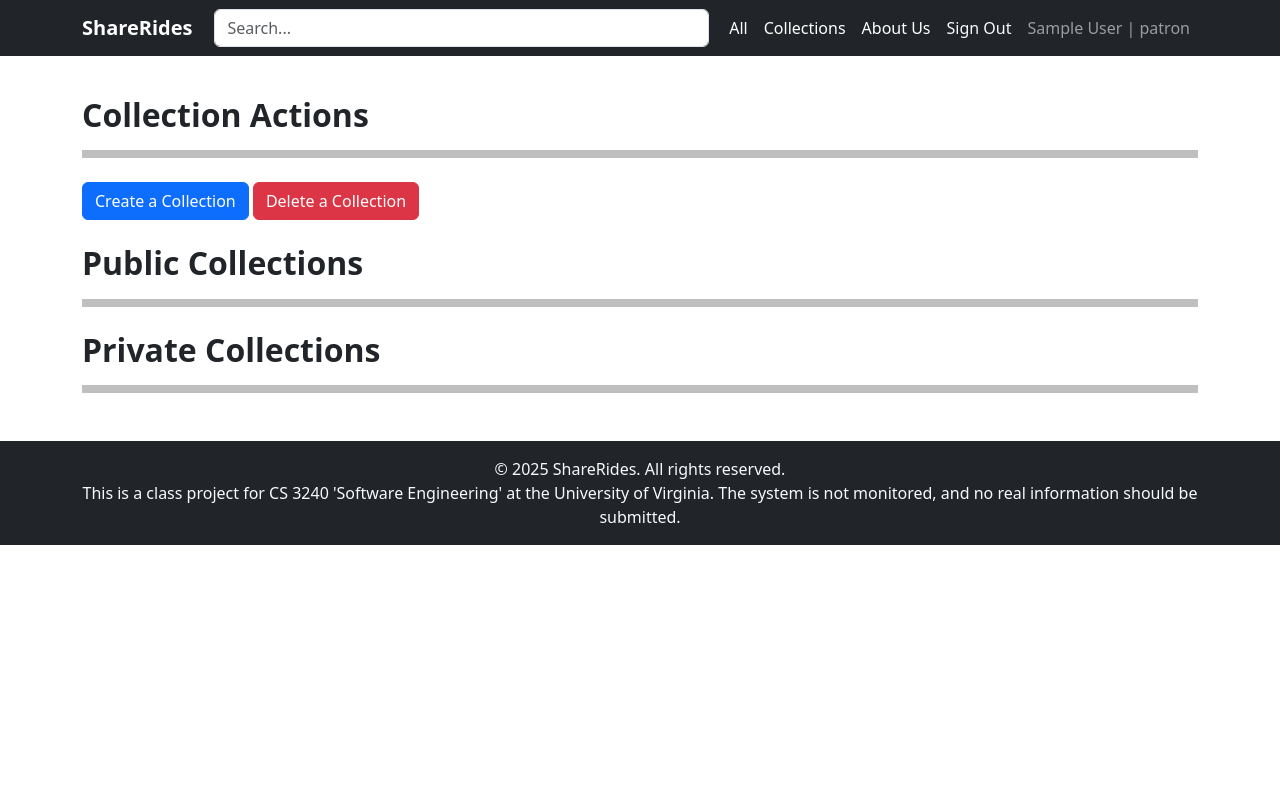
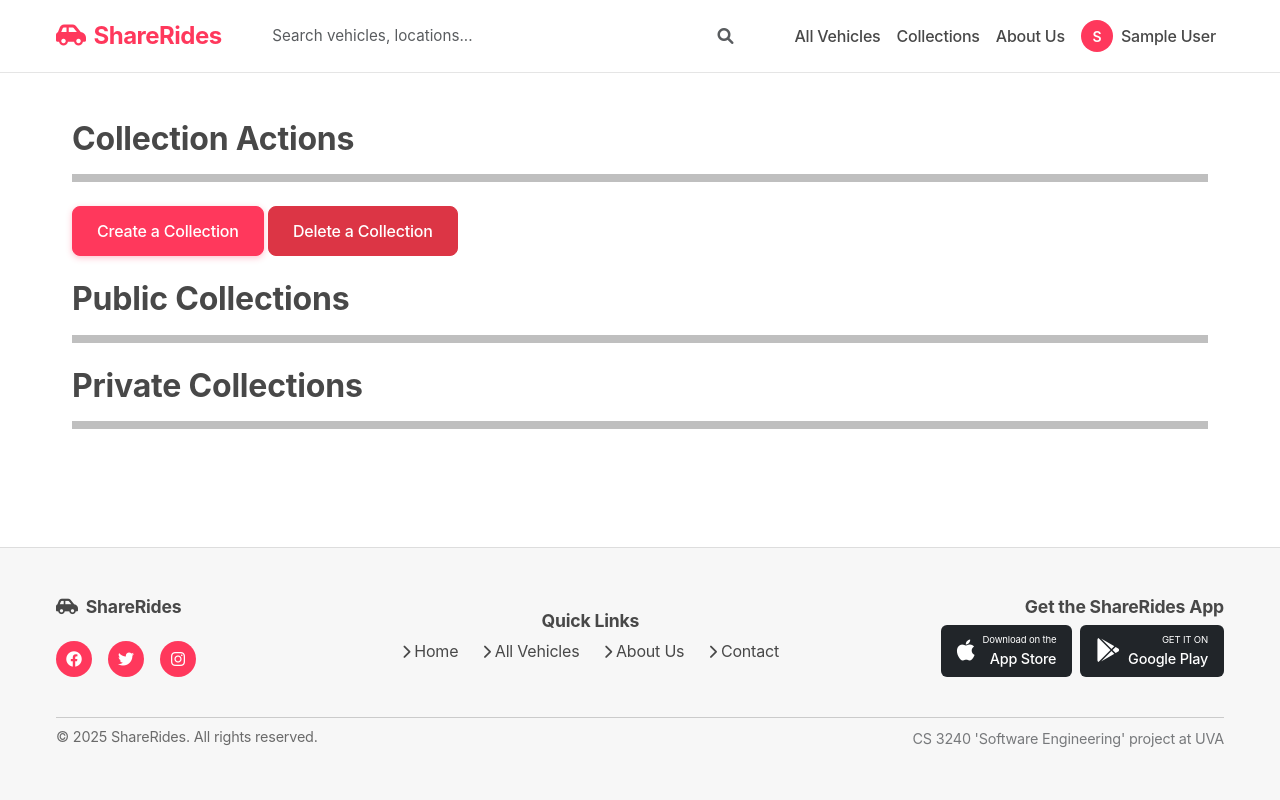
Before and after one commit to TamerTimraz/ShareRides, a Django app: page /home in a window 1280 px wide. Run offline with Django 5.2, Linux system fonts and the light colour scheme; the visitor is signed in with stand-in values (Sample User, id 1); data that the repository does not hold is empty; parts of the project's set-up code (start-up, migrations or seed data) failed here and were passed over.

Commit message:
Update branding with consistent ShareRides naming

```diff
--- /dev/null
+++ b/vehicleLending/static/css/sharerides-style.css
@@ -0,0 +1,464 @@
+:root {
+  --sharerides-red: #FF5A5F;
+  --sharerides-pink: #FF385C;
+  --sharerides-dark-gray: #484848;
+  --sharerides-gray: #767676;
+  --sharerides-light-gray: #F7F7F7;
+  --sharerides-border: #DDDDDD;
+  --sharerides-teal: #00A699;
+  --sharerides-purple: #914669;
+}
+
+body {
+  font-family: 'Circular', -apple-system, BlinkMacSystemFont, Roboto, 'Helvetica Neue', sans-serif;
+  color: var(--sharerides-dark-gray);
+  background-color: #fff;
+  margin: 0;
+  padding: 0;
+  line-height: 1.5;
+  letter-spacing: -0.2px;
+  min-height: 100vh;
+  display: flex;
+  flex-direction: column;
+}
+
+main {
+  flex: 1;
+}
+
+/* Navbar styling */
+.navbar {
+  background-color: white !important;
+  box-shadow: 0 1px 0 rgba(0, 0, 0, 0.1);
+  padding: 0.75rem 1.5rem;
+  transition: all 0.3s ease;
+}
+
+.navbar.scrolled {
+  padding: 0.5rem 1.5rem;
+  box-shadow: 0 2px 10px rgba(0, 0, 0, 0.08);
+}
+
+.navbar-brand {
+  color: var(--sharerides-pink) !important;
+  font-weight: bold;
+  padding: 0;
+  font-size: 1.5rem;
+  letter-spacing: -0.5px;
+}
+
+.nav-link {
+  color: var(--sharerides-dark-gray) !important;
+  font-weight: 500;
+  transition: all 0.2s;
+  position: relative;
+  padding: 0.5rem 1rem;
+}
+
+.nav-link::after {
+  content: '';
+  position: absolute;
+  width: 0;
+  height: 2px;
+  bottom: 0;
+  left: 50%;
+  background-color: var(--sharerides-pink);
+  transition: all 0.3s ease;
+  transform: translateX(-50%);
+}
+
+.nav-link:hover::after {
+  width: 70%;
+}
+
+.nav-link:hover {
+  color: var(--sharerides-pink) !important;
+}
+
+/* Search bar */
+.search-container {
+  border: 1px solid var(--sharerides-border);
+  border-radius: 24px;
+  box-shadow: 0 1px 2px rgba(0, 0, 0, 0.08), 0 4px 12px rgba(0, 0, 0, 0.05);
+  transition: all 0.3s ease;
+  overflow: hidden;
+}
+
+.search-container:hover {
+  box-shadow: 0 2px 4px rgba(0, 0, 0, 0.1), 0 6px 16px rgba(0, 0, 0, 0.08);
+  transform: translateY(-2px);
+}
+
+#searchInput {
+  border: none;
+  border-radius: 24px;
+  padding: 0.75rem 1.5rem;
+  font-size: 0.95rem;
+  transition: all 0.2s;
+}
+
+#searchInput:focus {
+  outline: none;
+  box-shadow: none;
+}
+
+/* Card styling */
+.product-card {
+  border-radius: 16px;
+  overflow: hidden;
+  box-shadow: 0 6px 16px rgba(0, 0, 0, 0.08);
+  transition: all 0.4s cubic-bezier(0.165, 0.84, 0.44, 1);
+  margin-bottom: 20px;
+  border: none;
+  background-color: #fff;
+}
+
+.product-card:hover {
+  transform: translateY(-8px);
+  box-shadow: 0 12px 24px rgba(0, 0, 0, 0.12);
+}
+
+.product-card .card-img-top {
+  border-radius: 16px 16px 0 0;
+  height: 220px;
+  object-fit: cover;
+  transition: all 0.5s ease;
+}
+
+.product-card:hover .card-img-top {
+  transform: scale(1.05);
+}
+
+.product-card .card-body {
+  padding: 20px;
+}
+
+.product-card .card-title {
+  font-weight: 700;
+  margin-bottom: 6px;
+  font-size: 1.1rem;
+  letter-spacing: -0.3px;
+  color: var(--sharerides-dark-gray);
+}
+
+.price {
+  font-size: 1.2rem;
+  font-weight: 700;
+  color: var(--sharerides-dark-gray);
+}
+
+/* Section styling */
+.section-title {
+  margin-bottom: 0.5rem;
+  color: var(--sharerides-dark-gray);
+  position: relative;
+  display: inline-block;
+  font-weight: 800;
+  letter-spacing: -0.5px;
+  font-size: 2rem;
+}
+
+.section-title::after {
+  content: "";
+  position: absolute;
+  left: 0;
+  bottom: -8px;
+  width: 40px;
+  height: 3px;
+  background-color: var(--sharerides-pink);
+  transition: width 0.3s cubic-bezier(0.175, 0.885, 0.32, 1.275);
+}
+
+.section-title:hover::after {
+  width: 100%;
+}
+
+.section-subtitle {
+  color: var(--sharerides-gray);
+  font-size: 1.1rem;
+  margin-bottom: 2rem;
+}
+
+/* Page header sections */
+.page-header {
+  padding: 2rem 0;
+  margin-bottom: 2.5rem;
+  position: relative;
+}
+
+.page-header::before {
+  content: '';
+  position: absolute;
+  top: 0;
+  left: 0;
+  right: 0;
+  height: 1px;
+  background: linear-gradient(to right, transparent, var(--sharerides-border), transparent);
+}
+
+/* Button styling */
+.btn {
+  border-radius: 8px;
+  font-weight: 500;
+  padding: 0.75rem 1.5rem;
+  transition: all 0.3s cubic-bezier(0.165, 0.84, 0.44, 1);
+  letter-spacing: -0.2px;
+}
+
+.btn-primary {
+  background-color: var(--sharerides-pink);
+  border-color: var(--sharerides-pink);
+  color: white;
+  box-shadow: 0 2px 6px rgba(255, 56, 92, 0.3);
+}
+
+.btn-primary:hover {
+  background-color: #e0495e;
+  border-color: #e0495e;
+  transform: translateY(-2px) scale(1.01);
+  box-shadow: 0 4px 12px rgba(255, 56, 92, 0.4);
+}
+
+.btn-outline-secondary {
+  color: var(--sharerides-dark-gray);
+  border-color: var(--sharerides-border);
+  background-color: white;
+  transition: all 0.3s;
+}
+
+.btn-outline-secondary:hover {
+  background-color: var(--sharerides-light-gray);
+  color: var(--sharerides-dark-gray);
+  border-color: var(--sharerides-gray);
+  transform: translateY(-2px);
+}
+
+.btn-sm {
+  padding: 0.4rem 1rem;
+  font-size: 0.85rem;
+}
+
+/* Badge styling */
+.badge {
+  font-weight: 500;
+  padding: 0.5em 0.8em;
+  letter-spacing: -0.2px;
+}
+
+/* Rounded pills for filters */
+.rounded-pill {
+  border-radius: 50rem;
+}
+
+/* Form controls */
+.form-control, .form-select {
+  border: 1px solid var(--sharerides-border);
+  padding: 0.75rem 1rem;
+  font-size: 0.95rem;
+}
+
+.form-control:focus, .form-select:focus {
+  border-color: var(--sharerides-pink);
+  box-shadow: none;
+}
+
+.form-label {
+  color: var(--sharerides-dark-gray);
+  font-weight: 500;
+  margin-bottom: 0.5rem;
+  font-size: 0.95rem;
+}
+
+/* Table styling */
+.table {
+  background-color: var(--sharerides-light-gray);
+  border-radius: 12px;
+  overflow: hidden;
+  box-shadow: 0 4px 12px rgba(0, 0, 0, 0.05);
+}
+
+.table thead {
+  background-color: white;
+}
+
+.table th {
+  font-weight: 600;
+  color: var(--sharerides-dark-gray);
+  padding: 1rem;
+  border-bottom-width: 1px;
+}
+
+.table td {
+  padding: 1rem;
+}
+
+/* Footer styling */
+footer {
+  background-color: var(--sharerides-light-gray) !important;
+  color: var(--sharerides-dark-gray) !important;
+  border-top: 1px solid var(--sharerides-border);
+  padding: 3rem 0;
+  margin-top: auto;
+}
+
+footer h5 {
+  font-weight: 700;
+  margin-bottom: 1.5rem;
+  font-size: 1.1rem;
+  color: var(--sharerides-dark-gray);
+}
+
+footer a {
+  color: var(--sharerides-dark-gray);
+  text-decoration: none;
+  transition: all 0.2s;
+  display: inline-block;
+  margin-bottom: 0.5rem;
+}
+
+footer a:hover {
+  color: var(--sharerides-pink);
+  transform: translateX(3px);
+}
+
+footer .social-icons {
+  margin-top: 1rem;
+}
+
+footer .social-icons a {
+  width: 36px;
+  height: 36px;
+  display: flex;
+  align-items: center;
+  justify-content: center;
+  background-color: var(--sharerides-pink);
+  color: white;
+  border-radius: 50%;
+  margin-right: 0.5rem;
+  transition: all 0.3s;
+}
+
+footer .social-icons a:hover {
+  transform: translateY(-3px);
+  box-shadow: 0 4px 8px rgba(0,0,0,0.1);
+}
+
+footer .container {
+  position: relative;
+  z-index: 1;
+}
+
+footer .row {
+  margin-bottom: 2rem;
+}
+
+footer hr {
+  margin: 2rem 0;
+}
+
+footer p {
+  opacity: 0.8;
+  font-size: 0.9rem;
+}
+
+footer .newsletter-container {
+  position: relative;
+}
+
+footer .newsletter-container .form-control {
+  padding-right: 40px;
+  border-radius: 8px;
+}
+
+footer .newsletter-container .btn {
+  position: absolute;
+  right: 4px;
+  top: 4px;
+}
+
+footer .newsletter-container p {
+  margin-top: 1rem;
+  font-size: 0.85rem;
+}
+
+/* Animations */
+@keyframes fadeIn {
+  from {
+    opacity: 0;
+    transform: translateY(20px);
+  }
+  to {
+    opacity: 1;
+    transform: translateY(0);
+  }
+}
+
+.animate-fade-in {
+  animation: fadeIn 0.5s ease forwards;
+}
+
+.bg-light.d-flex {
+  border-radius: 16px;
+  transition: all 0.3s ease;
+}
+
+.product-card:hover .bg-light.d-flex {
+  background-color: #eee !important;
+}
+
+.dropdown-menu {
+  border: 1px solid var(--sharerides-border);
+  border-radius: 12px;
+  box-shadow: 0 8px 24px rgba(0,0,0,0.1);
+}
+
+.dropdown-item {
+  color: var(--sharerides-dark-gray);
+  padding: 0.75rem 1.25rem;
+}
+
+.dropdown-item:hover {
+  background-color: var(--sharerides-light-gray);
+  color: var(--sharerides-pink);
+}
+
+.dropdown-divider {
+  border-top: 1px solid var(--sharerides-border);
+  margin: 0.5rem 0;
+}
+
+/* Hover effects */
+.hover-lift {
+  transition: transform 0.3s ease, box-shadow 0.3s ease;
+}
+
+.hover-lift:hover {
+  transform: translateY(-5px);
+  box-shadow: 0 10px 25px rgba(0,0,0,0.1);
+}
+
+/* Container max widths */
+.container {
+  max-width: 1200px;
+  margin: 0 auto;
+  padding: 0 1rem;
+}
+
+/* Responsive adjustments */
+@media (max-width: 768px) {
+  .product-card {
+    margin-bottom: 15px;
+  }
+
+  .navbar .search-container {
+    display: none !important;
+  }
+
+  .section-title {
+    font-size: 1.5rem;
+  }
+
+  .btn {
+    padding: 0.5rem 1rem;
+  }
+}
--- /dev/null
+++ b/vehicleLending/static/js/sharerides-animations.js
@@ -0,0 +1,74 @@
+document.addEventListener('DOMContentLoaded', function() {
+    // Animate vehicle/collection cards on scroll with staggered delay
+    const cards = document.querySelectorAll('.product-card');
+
+    if (cards.length > 0) {
+        cards.forEach((card, index) => {
+            const delay = index % 4 * 100;
+            card.style.opacity = '0';
+            card.style.transform = 'translateY(20px)';
+            card.style.transition = `opacity 0.5s ease ${delay}ms, transform 0.5s ease ${delay}ms`;
+
+            setTimeout(() => {
+                card.style.opacity = '1';
+                card.style.transform = 'translateY(0)';
+            }, 100);
+        });
+    }
+
+    // Add hover effect to buttons
+    const buttons = document.querySelectorAll('.btn:not(.dropdown-toggle)');
+    buttons.forEach(button => {
+        button.addEventListener('mouseenter', function() {
+            this.style.transform = 'translateY(-2px)';
+        });
+
+        button.addEventListener('mouseleave', function() {
+            this.style.transform = 'translateY(0)';
+        });
+    });
+
+    // Navbar shadow on scroll
+    window.addEventListener('scroll', function() {
+        const navbar = document.querySelector('.navbar');
+        if (window.scrollY > 10) {
+            navbar.classList.add('scrolled');
+        } else {
+            navbar.classList.remove('scrolled');
+        }
+    });
+
+    // Smooth scrolling for anchor links
+    document.querySelectorAll('a[href^="#"]').forEach(anchor => {
+        anchor.addEventListener('click', function (e) {
+            e.preventDefault();
+
+            const target = document.querySelector(this.getAttribute('href'));
+            if (target) {
+                window.scrollTo({
+                    top: target.offsetTop - 80,
+                    behavior: 'smooth'
+                });
+            }
+        });
+    });
+
+    // Add heart toggle functionality
+    const hearts = document.querySelectorAll('.fa-heart');
+    hearts.forEach(heart => {
+        heart.addEventListener('click', function(e) {
+            e.preventDefault();
+            e.stopPropagation();
+
+            this.classList.toggle('far');
+            this.classList.toggle('fas');
+            this.classList.toggle('text-danger');
+
+            // Add little bounce animation
+            this.style.transform = 'scale(1.3)';
+            setTimeout(() => {
+                this.style.transform = 'scale(1)';
+            }, 200);
+        });
+    });
+});
--- a/vehicleLending/templates/vehicleLending/base.html
+++ b/vehicleLending/templates/vehicleLending/base.html
@@ -5,45 +5,70 @@
 <head>
     <meta charset="UTF-8">
     <meta name="viewport" content="width=device-width, initial-scale=1">
-    <title>My Store</title>
+    <title>ShareRides</title>
     <link href="https://cdn.jsdelivr.net/npm/bootstrap@5.3.0/dist/css/bootstrap.min.css" rel="stylesheet">
+    <link rel="stylesheet" href="https://cdnjs.cloudflare.com/ajax/libs/font-awesome/6.0.0/css/all.min.css">
+    <link rel="preconnect" href="https://fonts.googleapis.com">
+    <link rel="preconnect" href="https://fonts.gstatic.com" crossorigin>
+    <link href="https://fonts.googleapis.com/css2?family=Inter:wght@400;500;600;700;800&display=swap" rel="stylesheet">
+    <link rel="stylesheet" href="https://cdn.jsdelivr.net/npm/aos@2.3.4/dist/aos.css" />
+    <link rel="stylesheet" type="text/css" href="{% static 'css/sharerides-style.css' %}">
     <link rel="stylesheet" type="text/css" href="{% static 'css/styles.css' %}">
 </head>
 <body>
 
 <!-- Navbar -->
-<nav class="navbar navbar-expand navbar-dark bg-dark fixed-top">
+<nav class="navbar navbar-expand navbar-light fixed-top">
     <div class="container">
-        <a class="navbar-brand fw-bold" href="{% url 'vehicleLending:home' %}">ShareRides</a>
+        <a class="navbar-brand fw-bold" href="{% url 'vehicleLending:home' %}">
+            <i class="fas fa-car-side me-2"></i>ShareRides
+        </a>
         <button class="navbar-toggler" type="button" data-bs-toggle="collapse" data-bs-target="#navbarNav">
             <span class="navbar-toggler-icon"></span>
         </button>
         <div class="collapse navbar-collapse" id="navbarNav">
-            <div class="mx-auto d-flex" style="width: 50%;">
-                <input type="text" id="searchInput" class="form-control dropdown-toggle" data-bs-toggle="dropdown" placeholder="Search...">
+            <div class="mx-auto d-flex position-relative" style="width: 50%;">
+                <input type="text" id="searchInput" class="form-control rounded-pill ps-3 pe-5" placeholder="Search vehicles, locations...">
+                <div class="position-absolute end-0 top-50 translate-middle-y pe-3">
+                    <i class="fas fa-search text-muted"></i>
+                </div>
                 <ul id="searchResults" class="dropdown-menu w-100"></ul>
             </div>
-            <ul class="navbar-nav ms-auto">
+            <ul class="navbar-nav ms-auto align-items-center">
                 <li class="nav-item">
-                    <a class="nav-link active" href="{% url 'vehicleLending:all' %}">All</a>
+                    <a class="nav-link" href="{% url 'vehicleLending:all' %}">All Vehicles</a>
                 </li>
                 <li class="nav-item">
-                    <a class="nav-link active" href="{% url 'vehicleLending:home' %}">Collections</a>
+                    <a class="nav-link" href="{% url 'vehicleLending:home' %}">Collections</a>
                 </li>
                 <li class="nav-item">
-                    <a class="nav-link active" href="{% url 'vehicleLending:about' %}">About Us</a>
+                    <a class="nav-link" href="{% url 'vehicleLending:about' %}">About Us</a>
                 </li>
-                <form action="{% url 'vehicleLending:sign_out' %}" method="post" style="display:inline;">
-                    {% csrf_token %}
-                    <button type="submit" class="nav-link btn btn-link text-light">Sign Out</button>
-                </form>
+                {% if user.is_authenticated %}
+                <li class="nav-item dropdown">
+                    <a class="nav-link d-flex align-items-center py-2" href="#" id="navbarDropdown" role="button" data-bs-toggle="dropdown" aria-expanded="false">
+                        <div class="avatar-circle me-2">
+                            <span class="avatar-initials">{{ user.name.0|upper }}</span>
+                        </div>
+                        <span>{{ user.name }}</span>
+                    </a>
+                    <ul class="dropdown-menu dropdown-menu-end" aria-labelledby="navbarDropdown">
+                        <li><a class="dropdown-item" href="{% url 'vehicleLending:profile' %}"><i class="far fa-user me-2"></i>Profile</a></li>
+                        <li><a class="dropdown-item" href="{% url 'vehicleLending:manage_requests' %}"><i class="far fa-list-alt me-2"></i>Manage Requests</a></li>
+                        <li><hr class="dropdown-divider"></li>
+                        <li>
+                            <form action="{% url 'vehicleLending:sign_out' %}" method="post">
+                                {% csrf_token %}
+                                <button type="submit" class="dropdown-item"><i class="fas fa-sign-out-alt me-2"></i>Sign Out</button>
+                            </form>
+                        </li>
+                    </ul>
+                </li>
+                {% else %}
                 <li class="nav-item">
-                    {% if user.is_authenticated %}
-                        <a class="nav-link" href="{% url 'vehicleLending:profile' %}">{{ user.name}} | {{ user.user_type }}</a>
-                    {% else %}
-                        <a class="nav-link" href="#">Guest User</a>
-                    {% endif %}
+                    <a class="nav-link btn btn-sm btn-primary text-white ms-2 px-3" href="{% url 'vehicleLending:login' %}">Sign In</a>
                 </li>
+                {% endif %}
             </ul>
         </div>
     </div>
@@ -52,23 +77,114 @@
 <!-- Spacing to prevent overlap -->
 <div class="mt-5 pt-4"></div>
 
-{% block content %}
-{% endblock %}
+<!-- Main Content -->
+<main class="container py-4">
+    {% block content %}
+    {% endblock %}
+</main>
 
 {% block scripts %}
 {% endblock %}
 
 <!-- Bootstrap Scripts -->
 <script src="https://cdn.jsdelivr.net/npm/bootstrap@5.3.0/dist/js/bootstrap.bundle.min.js"></script>
+<script src="https://cdn.jsdelivr.net/npm/aos@2.3.4/dist/aos.js"></script>
+<script>
+    AOS.init({
+        duration: 800,
+        easing: 'ease-out',
+        once: true
+    });
+</script>
 <script src="{% static 'js/search.js' %}"></script>
+<script src="{% static 'js/sharerides-animations.js' %}"></script>
 
 <!-- Footer -->
-<footer class="bg-dark text-light text-center py-3 mt-5">
+<footer class="mt-4">
     <div class="container">
-        <p class="mb-0">&copy; 2025 ShareRides. All rights reserved.</p>
-        <p class="mb-0">This is a class project for CS 3240 'Software Engineering' at the University of Virginia. The system is not monitored, and no real information should be submitted.</p>
+        <div class="row g-4 align-items-center">
+            <div class="col-md-2">
+                <h5><i class="fas fa-car-side me-2"></i>ShareRides</h5>
+                <div class="social-icons d-flex gap-2">
+                    <a href="#"><i class="fab fa-facebook"></i></a>
+                    <a href="#"><i class="fab fa-twitter"></i></a>
+                    <a href="#"><i class="fab fa-instagram"></i></a>
+                </div>
+            </div>
+            <div class="col-md-5 offset-md-1">
+                <div class="text-center">
+                    <h5 class="mb-2">Quick Links</h5>
+                </div>
+                <div class="d-flex justify-content-center gap-4">
+                    <a href="{% url 'vehicleLending:home' %}"><i class="fas fa-chevron-right small me-1"></i>Home</a>
+                    <a href="{% url 'vehicleLending:all' %}"><i class="fas fa-chevron-right small me-1"></i>All Vehicles</a>
+                    <a href="{% url 'vehicleLending:about' %}"><i class="fas fa-chevron-right small me-1"></i>About Us</a>
+                    <a href="#"><i class="fas fa-chevron-right small me-1"></i>Contact</a>
+                </div>
+            </div>
+            <div class="col-md-4 text-md-end">
+                <h5 class="mb-2">Get the ShareRides App</h5>
+                <div class="d-flex gap-2 justify-content-md-end">
+                    <a href="#" class="app-button">
+                        <div class="d-flex align-items-center bg-dark text-white rounded px-3 py-2">
+                            <div class="me-2"><i class="fab fa-apple fs-4"></i></div>
+                            <div>
+                                <div class="small" style="font-size: 0.6rem;">Download on the</div>
+                                <div style="font-size: 0.9rem; font-weight: 500;">App Store</div>
+                            </div>
+                        </div>
+                    </a>
+                    <a href="#" class="app-button">
+                        <div class="d-flex align-items-center bg-dark text-white rounded px-3 py-2">
+                            <div class="me-2"><i class="fab fa-google-play fs-4"></i></div>
+                            <div>
+                                <div class="small" style="font-size: 0.6rem;">GET IT ON</div>
+                                <div style="font-size: 0.9rem; font-weight: 500;">Google Play</div>
+                            </div>
+                        </div>
+                    </a>
+                </div>
+            </div>
+        </div>
+        <hr class="my-2">
+        <div class="d-flex flex-column flex-md-row justify-content-between align-items-center">
+            <p class="mb-1">&copy; 2025 ShareRides. All rights reserved.</p>
+            <p class="text-muted mb-0">CS 3240 'Software Engineering' project at UVA</p>
+        </div>
     </div>
 </footer>
 
+<style>
+    .avatar-circle {
+        width: 32px;
+        height: 32px;
+        background-color: var(--sharerides-pink);
+        border-radius: 50%;
+        display: flex;
+        justify-content: center;
+        align-items: center;
+    }
+
+    .avatar-initials {
+        color: white;
+        font-size: 14px;
+        font-weight: 600;
+    }
+
+    .app-button {
+        text-decoration: none;
+        transition: transform 0.2s;
+    }
+
+    .app-button:hover {
+        transform: translateY(-3px);
+    }
+
+    .navbar .nav-link {
+        padding-top: 0.75rem;
+        padding-bottom: 0.75rem;
+    }
+</style>
+
 </body>
 </html>
```
